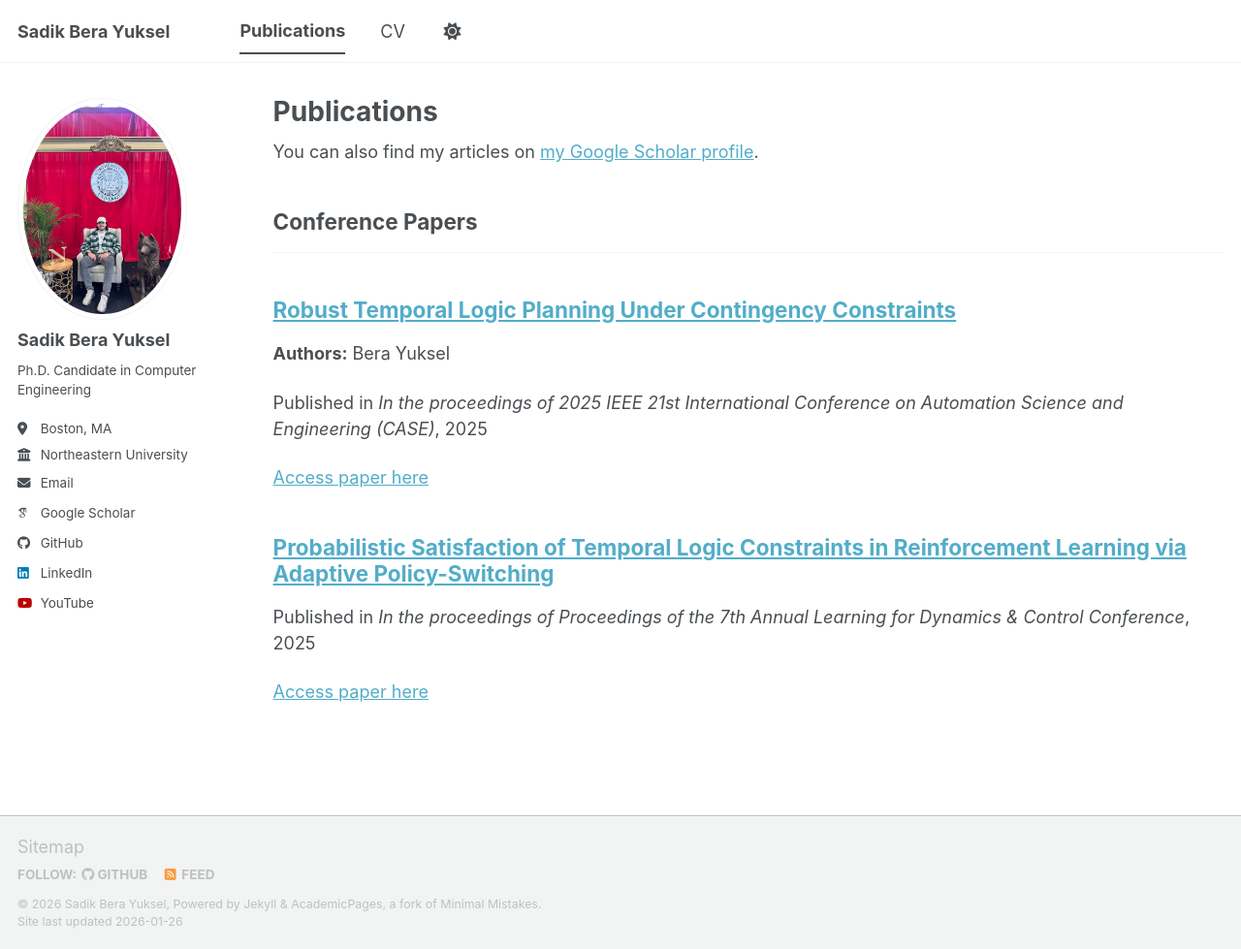
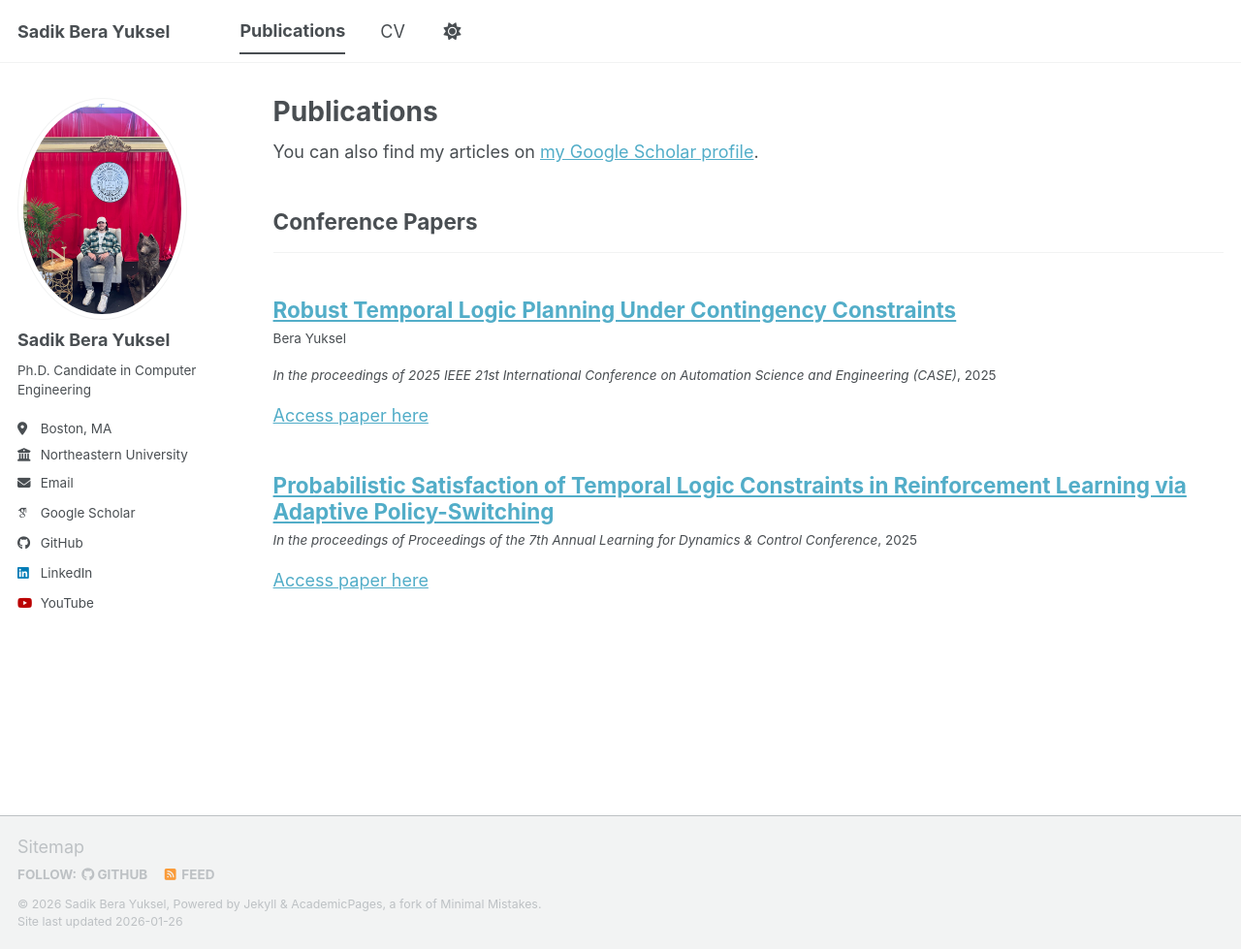
Before and after one commit to Berayksl/Berayksl.github.io, a Jekyll site: the page built from _pages/publications.html, in a window 1280 px wide and 979 px high. Shown: the whole window at 97% size. Built offline with Jekyll 4.4.1, drawn with Linux system fonts in a browser that asks for light colours; some web fonts are replaced; a script bundle is joined from its source files by our own code; library files that are not in the unit come from our copies.

Commit message:
fixed authors

```diff
--- a/_includes/archive-single.html
+++ b/_includes/archive-single.html
@@ -42,9 +42,9 @@
           <p> {{ post.type }}, <i>{{ post.venue }}</i>, {{ post.date | default: "1900-01-01" | date: "%Y" }} </p>
 	{% elsif post.collection == 'publications' %}
 	  {% if post.authors %}
-	    <p><strong>Authors:</strong> {{ post.authors }}</p>
+	    <p class="archive__item-excerpt">{{ post.authors }}</p>
 	  {% endif %}
-	  <p>Published in <i>{{ post.venue }}</i>, {{ post.date | default: "1900-01-01" | date: "%Y" }} </p>
+	  <p class="archive__item-excerpt"><i>{{ post.venue }}</i>, {{ post.date | default: "1900-01-01" | date: "%Y" }}</p>
         {% elsif post.date %}
          <p class="page__date"><strong><i class="fa fa-fw fa-calendar" aria-hidden="true"></i> {{ site.data.ui-text[site.locale].date_label | default: "Published:" }}</strong> <time datetime="{{ post.date | default: "1900-01-01" | date_to_xmlschema }}">{{ post.date | default: "1900-01-01" | date: "%B %d, %Y" }}</time></p>
         {% endif %}
```
